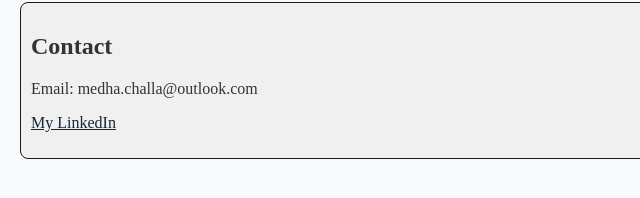
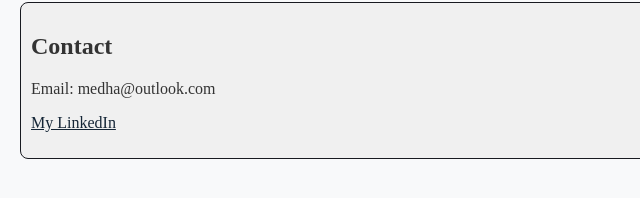
Before and after one commit to Medhachalla/Medhachalla.github.io, a plain HTML site: page contact.html in a window 1280 px wide. Shown: the part 260-458 px from the top of the page, 0-640 px from the left. Drawn offline with Linux system fonts and the light colour scheme.

Commit message:
small change

```diff
--- a/contact.html
+++ b/contact.html
@@ -22,7 +22,7 @@
 
 <section>
     <h2>Contact</h2>
-    <p>Email: medha.challa@outlook.com</p>
+    <p>Email: medha@outlook.com</p>
     <p><a href="https://www.linkedin.com/in/medhachalla" target="_blank">My LinkedIn</a></p>
 
 </section>
```
